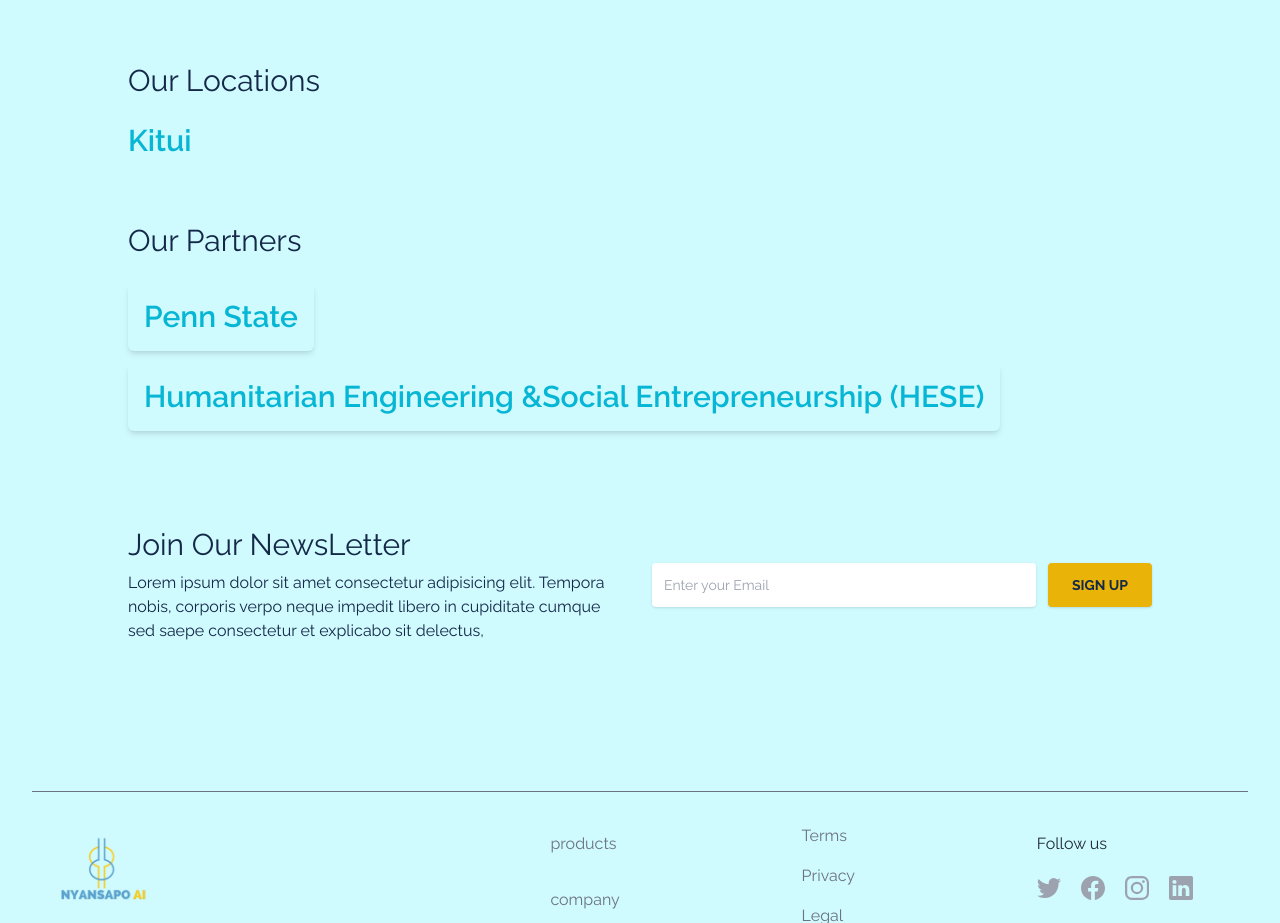
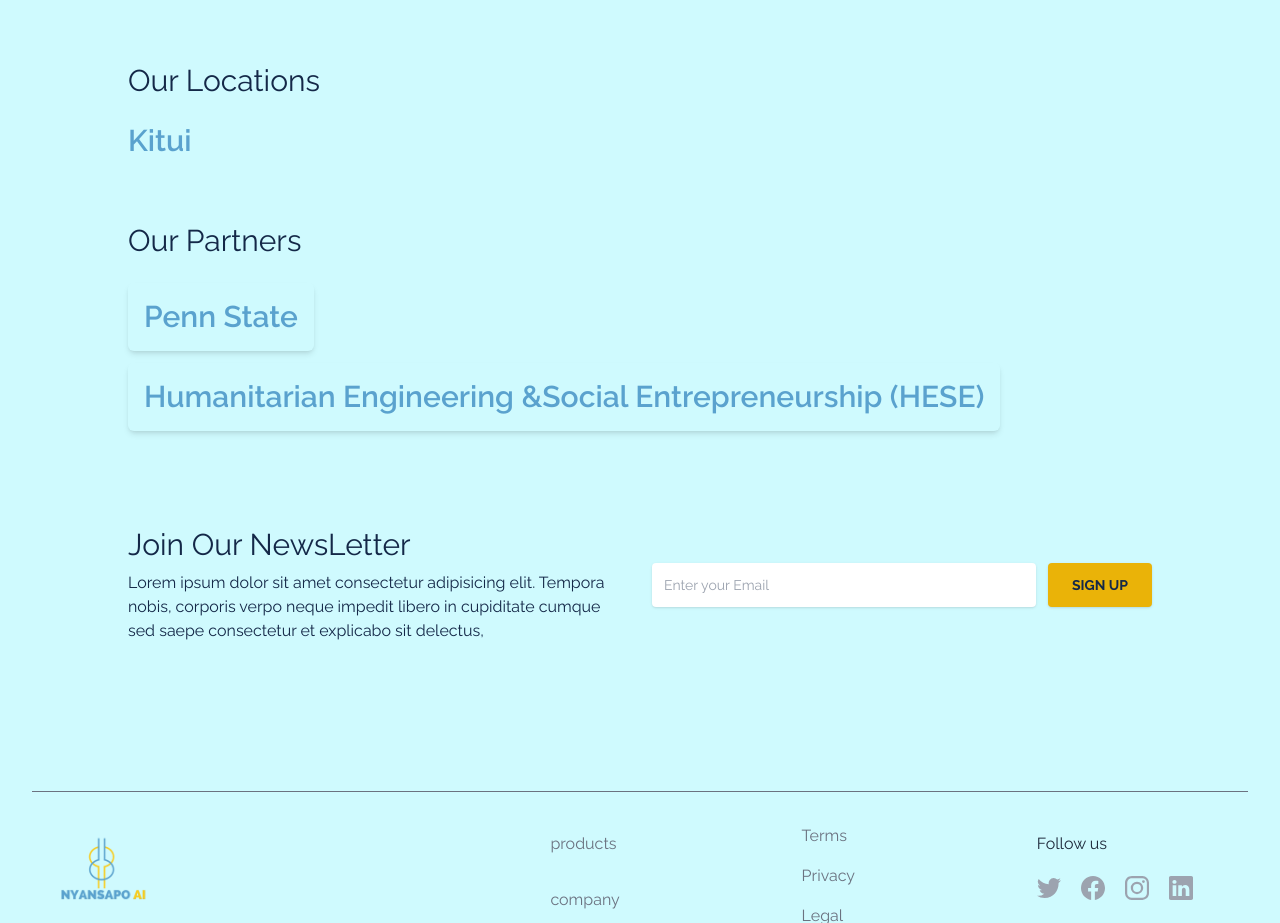
Before and after one commit to NyansapoAI/website, a Next.js app: page /company in a window 1280 px wide. Shown: the part 3140-4063 px from the top of the page. Built offline with nearby package versions, Linux system fonts and the light colour scheme.

Commit message:
update:updated color

```diff
--- a/src/app/company/sections/Locations.tsx
+++ b/src/app/company/sections/Locations.tsx
@@ -32,7 +32,7 @@
 function Location({ location: { name, address, mapLink } }: LocationProps) {
   return (
     <div className="flex flex-col gap-3">
-      <h1 className="text-3xl font-semibold text-cyan-500">{name}</h1>
+      <h1 className="text-3xl font-semibold text-accent2">{name}</h1>
       {address && <h4>{address}</h4>}
       {mapLink && (
         <a href={mapLink} target="_blank" rel="noreferrer">
--- a/src/app/company/sections/partners.tsx
+++ b/src/app/company/sections/partners.tsx
@@ -17,7 +17,7 @@
         {partners.map((partner, i) => (
           <h1
             key={i}
-            className=" text-3xl shadow-md rounded-md p-4 font-semibold text-cyan-500"
+            className=" text-3xl shadow-md rounded-md p-4 font-semibold text-accent2"
           >
             {partner.name}
           </h1>
```
